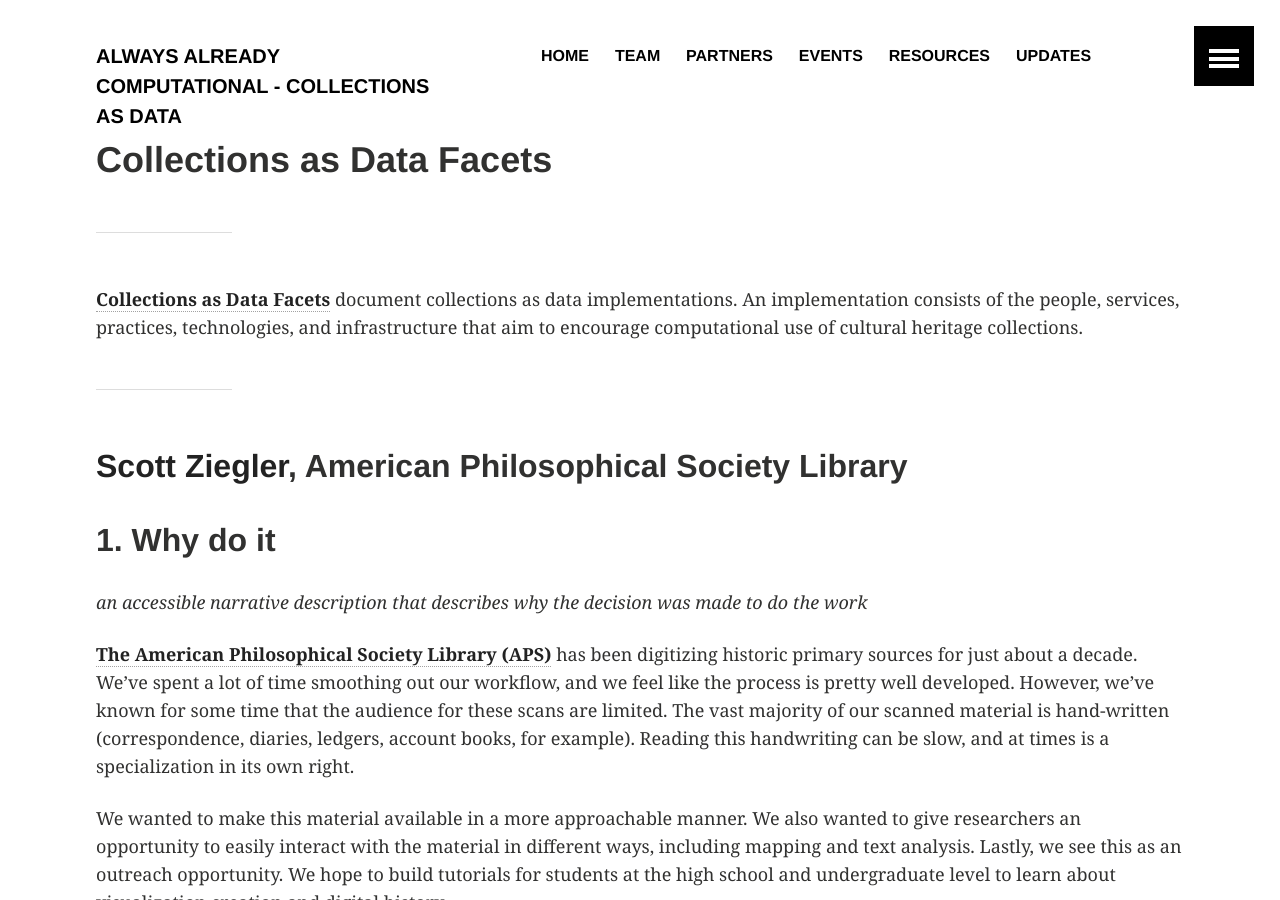
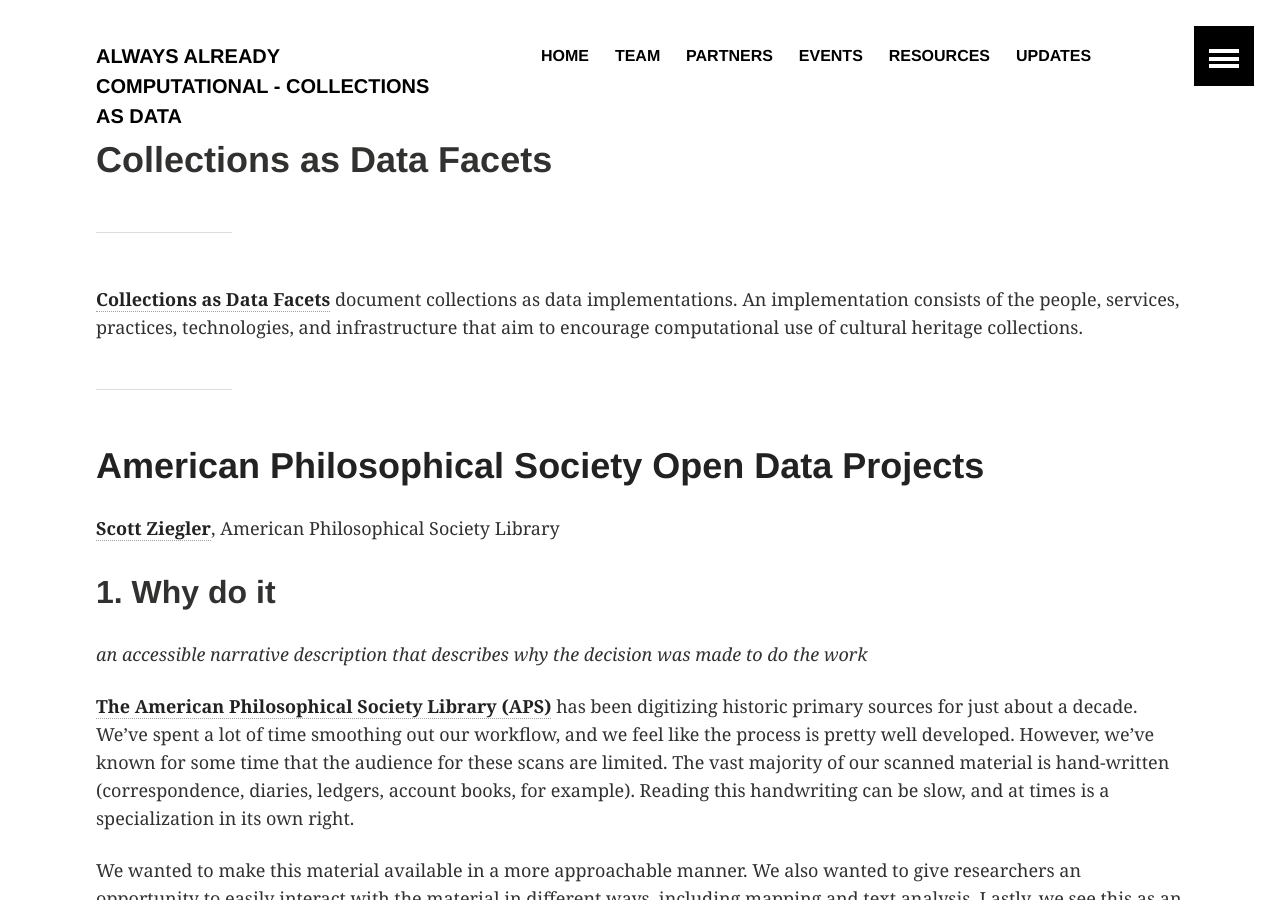
Before and after one commit to collectionsasdata/collectionsasdata.github.io, a Jekyll site: the page built from facet4.md, in a window 1280 px wide and 900 px high. Built offline with Jekyll 4.4.1, drawn with Linux system fonts in a browser that asks for light colours.

Commit message:
Update facet4.md

```diff
--- a/facet4.md
+++ b/facet4.md
@@ -4,11 +4,13 @@
 ---
 ---
 
-[**Collections as Data Facets**]() document collections as data implementations. An implementation consists of the people, services, practices, technologies, and infrastructure that aim to encourage computational use of cultural heritage collections.
+[**Collections as Data Facets**](https://collectionsasdata.github.io/facets/) document collections as data implementations. An implementation consists of the people, services, practices, technologies, and infrastructure that aim to encourage computational use of cultural heritage collections.
 
 ---
 
-## [**Scott Ziegler**](https://amphilsoc.org/about/staff), American Philosophical Society Library
+# [American Philosophical Society Open Data Projects](https://diglib.amphilsoc.org/data)
+
+[**Scott Ziegler**](https://amphilsoc.org/about/staff), American Philosophical Society Library
 
 ## 1. Why do it
 
```
